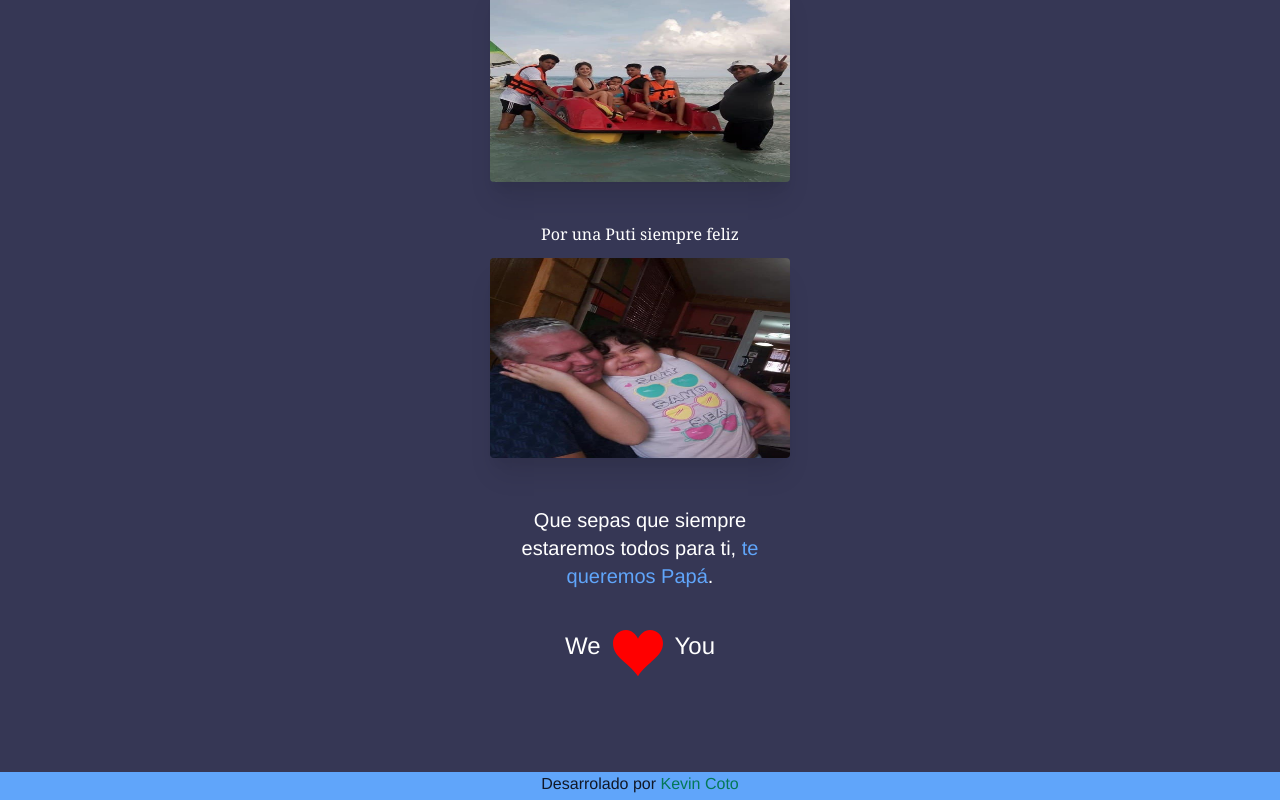
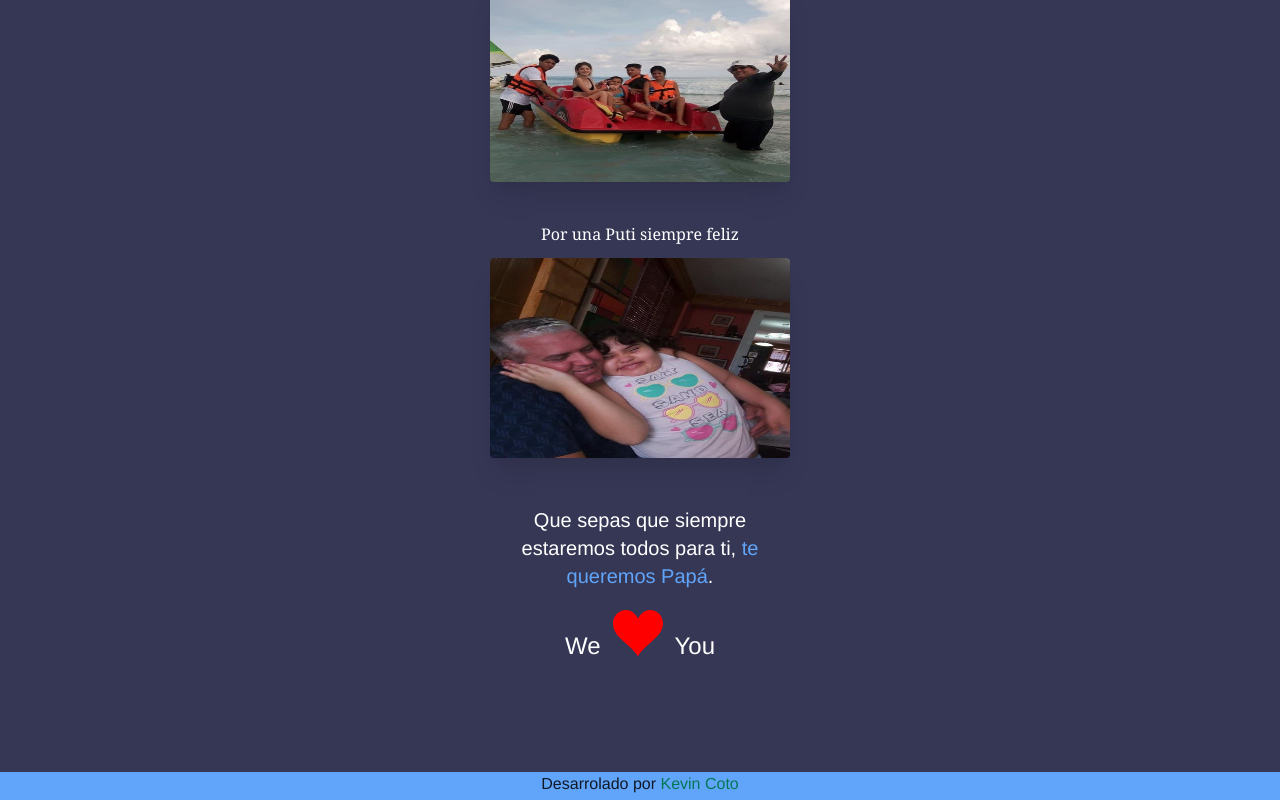
Before and after one commit to KevinCotoCarrera/fatherday, a Vue app: page / in a window 1280 px wide. Shown: the part 802-1602 px from the top of the page. Built offline with nearby package versions, Linux system fonts and the light colour scheme.

Commit message:
Update HelloWorld.vue

```diff
--- a/src/components/HelloWorld.vue
+++ b/src/components/HelloWorld.vue
@@ -135,7 +135,8 @@ li {
 }
 .heart {
   fill: red;
-
+  position: relative;
+  top: -20px;
   width: 50px;
   animation: pulse 1s ease infinite;
 }
```
